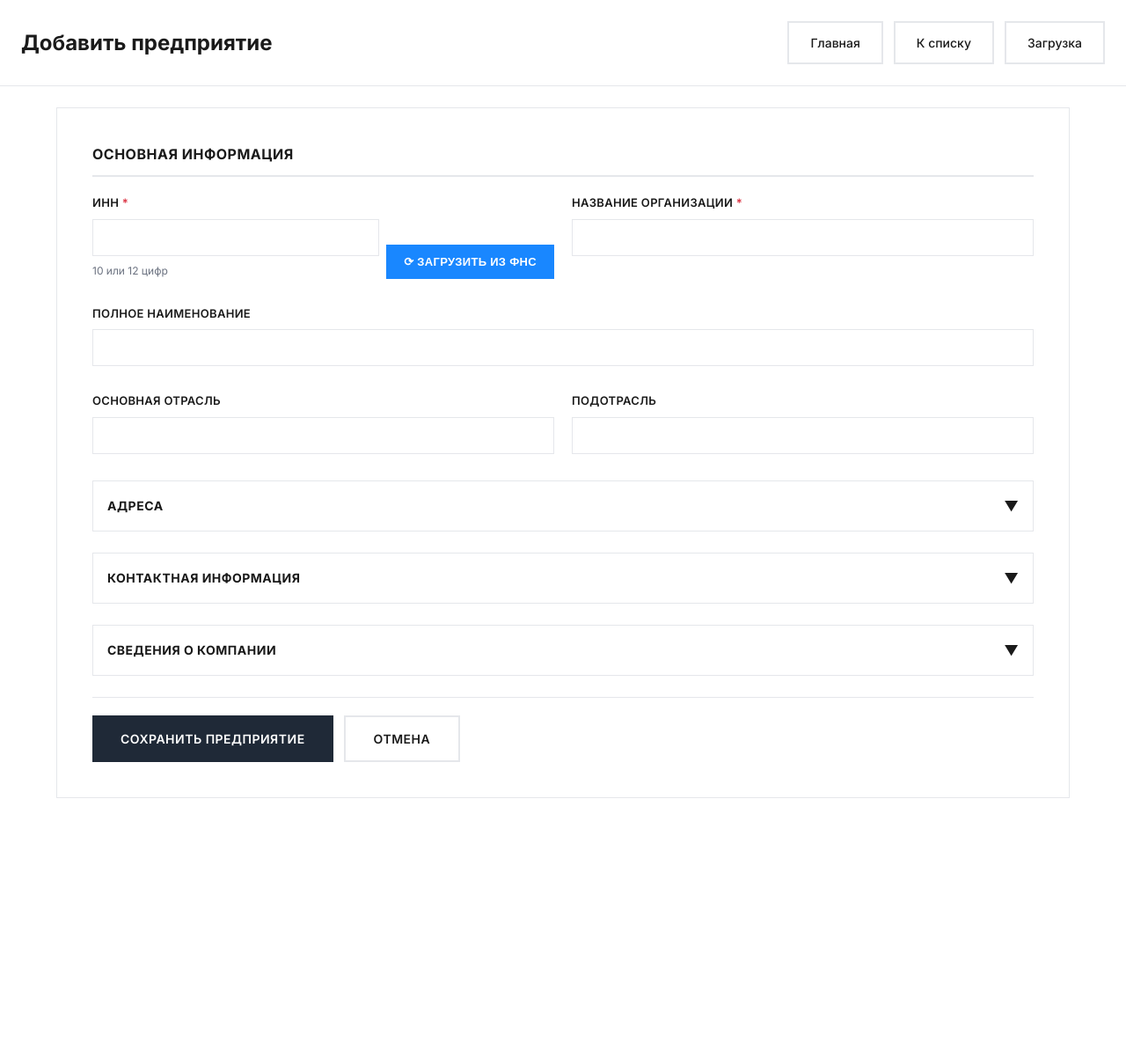
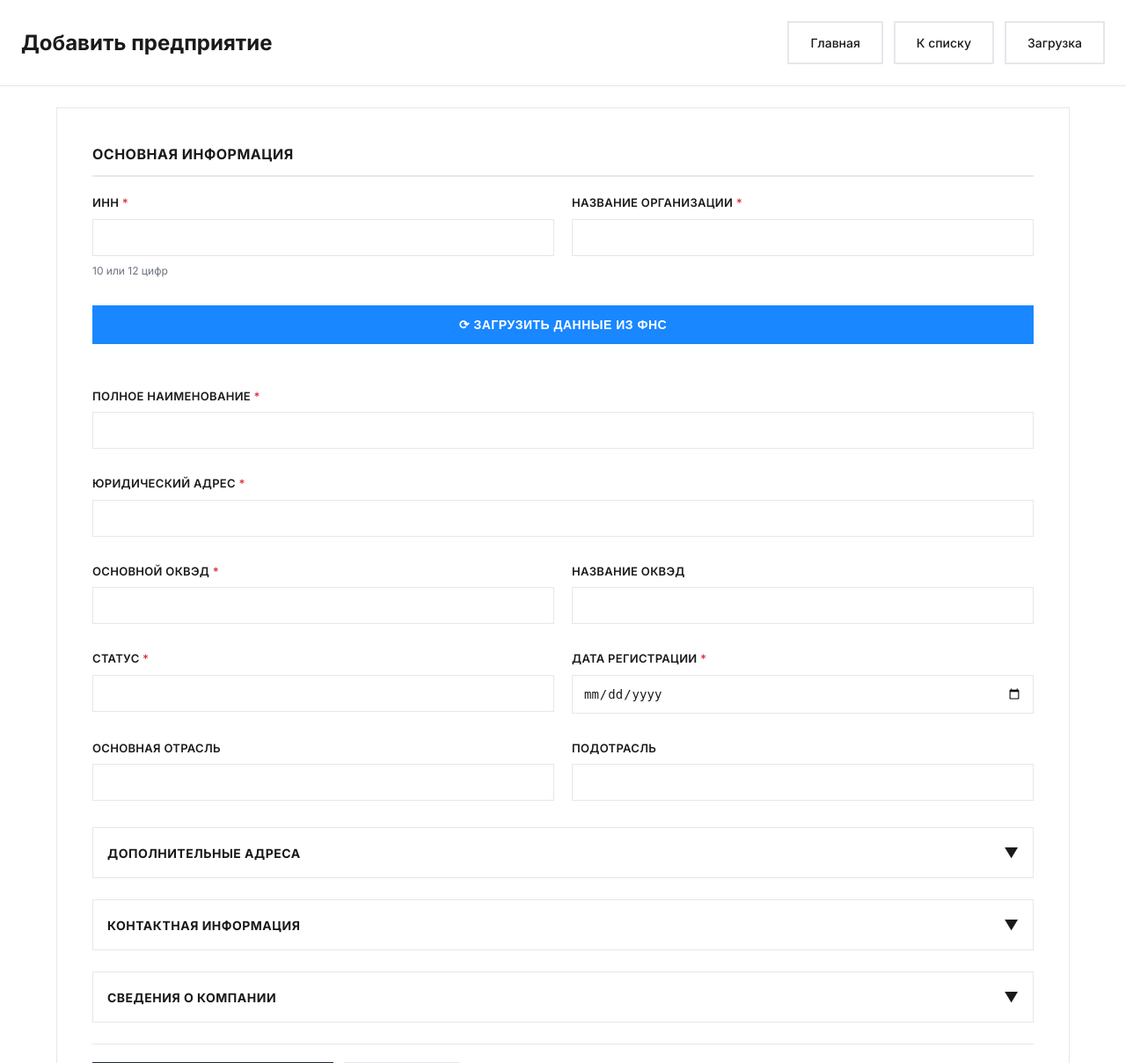
Before and after one commit to DevouringOG/MoscowProm, a Python web app: template app/templates/organization_create.html in a window 1280 px wide. Shown: the top 1208 px of the page at 88% size. Before the commit the page ends 907 px from the top, so only its background shows below. Run offline with Jinja, Linux system fonts and the light colour scheme; the template is opened without the code that fills it, so the values that code supplies are empty.

Commit message:
improve FNS load data

```diff
--- a/app/templates/organization_create.html
+++ b/app/templates/organization_create.html
@@ -150,17 +150,21 @@
  }
 
  .btn-load-fns {
- padding: 12px 20px;
+ width: 100%;
+ padding: 14px 20px;
  background: rgba(0, 123, 255, 0.9);
  color: white;
  border: none;
- font-size: 13px;
- font-weight: 600;
+ font-size: 14px;
+ font-weight: 700;
  cursor: pointer;
- white-space: nowrap;
  transition: all 0.3s ease;
  text-transform: uppercase;
- letter-spacing: 0.3px;
+ letter-spacing: 0.5px;
+ display: flex;
+ align-items: center;
+ justify-content: center;
+ gap: 8px;
  }
 
  .btn-load-fns:hover {
@@ -302,13 +306,10 @@
  <div class="section-title">Основная информация</div>
 
  <div class="form-grid">
- <div class="form-group-with-button">
  <div class="form-group">
  <label class="form-label required">ИНН</label>
  <input type="text" name="inn" id="innInput" class="form-input" required maxlength="12" pattern="[0-9]{10,12}">
  <span class="form-hint">10 или 12 цифр</span>
- </div>
- <button type="button" class="btn-load-fns" id="loadFromFnsBtn" onclick="loadFromFNS()">⟳ Загрузить из ФНС</button>
  </div>
 
  <div class="form-group">
@@ -318,9 +319,44 @@
  </div>
 
  <div class="form-grid-full">
+ <button type="button" class="btn-load-fns" id="loadFromFnsBtn" onclick="loadFromFNS()" style="margin-bottom: 20px;">⟳ ЗАГРУЗИТЬ ДАННЫЕ ИЗ ФНС</button>
+ </div>
+
+ <div class="form-grid-full">
  <div class="form-group">
- <label class="form-label">Полное наименование</label>
- <input type="text" name="full_name" class="form-input">
+ <label class="form-label required">Полное наименование</label>
+ <input type="text" name="full_name" class="form-input" required>
+ </div>
+ </div>
+
+ <div class="form-grid-full">
+ <div class="form-group">
+ <label class="form-label required">Юридический адрес</label>
+ <input type="text" name="legal_address" class="form-input" required>
+ </div>
+ </div>
+
+ <div class="form-grid">
+ <div class="form-group">
+ <label class="form-label required">Основной ОКВЭД</label>
+ <input type="text" name="main_okved" class="form-input" required>
+ </div>
+
+ <div class="form-group">
+ <label class="form-label">Название ОКВЭД</label>
+ <input type="text" name="main_okved_name" class="form-input">
+ </div>
+ </div>
+
+ <div class="form-grid">
+ <div class="form-group">
+ <label class="form-label required">Статус</label>
+ <input type="text" name="status_final" class="form-input" required>
+ </div>
+
+ <div class="form-group">
+ <label class="form-label required">Дата регистрации</label>
+ <input type="date" name="registration_date" class="form-input" required>
  </div>
  </div>
 
@@ -341,16 +377,11 @@
  <!-- Addresses Section -->
  <div class="collapsible-section">
  <div class="section-header" onclick="toggleSection('addresses')">
- <span class="section-header-title">Адреса</span>
+ <span class="section-header-title">Дополнительные адреса</span>
  <span class="section-toggle" id="toggle-addresses">▼</span>
  </div>
  <div class="section-content" id="content-addresses">
  <div class="form-grid-full">
- <div class="form-group">
- <label class="form-label">Юридический адрес</label>
- <input type="text" name="legal_address" class="form-input">
- </div>
-
  <div class="form-group">
  <label class="form-label">Производственный адрес</label>
  <input type="text" name="production_address" class="form-input">
@@ -429,32 +460,8 @@
  </div>
 
  <div class="form-group">
- <label class="form-label">Статус</label>
- <input type="text" name="status_final" class="form-input">
- </div>
- </div>
-
- <div class="form-grid">
- <div class="form-group">
- <label class="form-label">Основной ОКВЭД</label>
- <input type="text" name="main_okved" class="form-input">
- </div>
-
- <div class="form-group">
- <label class="form-label">Название ОКВЭД</label>
- <input type="text" name="main_okved_name" class="form-input">
- </div>
- </div>
-
- <div class="form-grid">
- <div class="form-group">
  <label class="form-label">ФИО руководителя</label>
  <input type="text" name="head_name" class="form-input">
- </div>
-
- <div class="form-group">
- <label class="form-label">Дата регистрации</label>
- <input type="date" name="registration_date" class="form-input">
  </div>
  </div>
 
```
